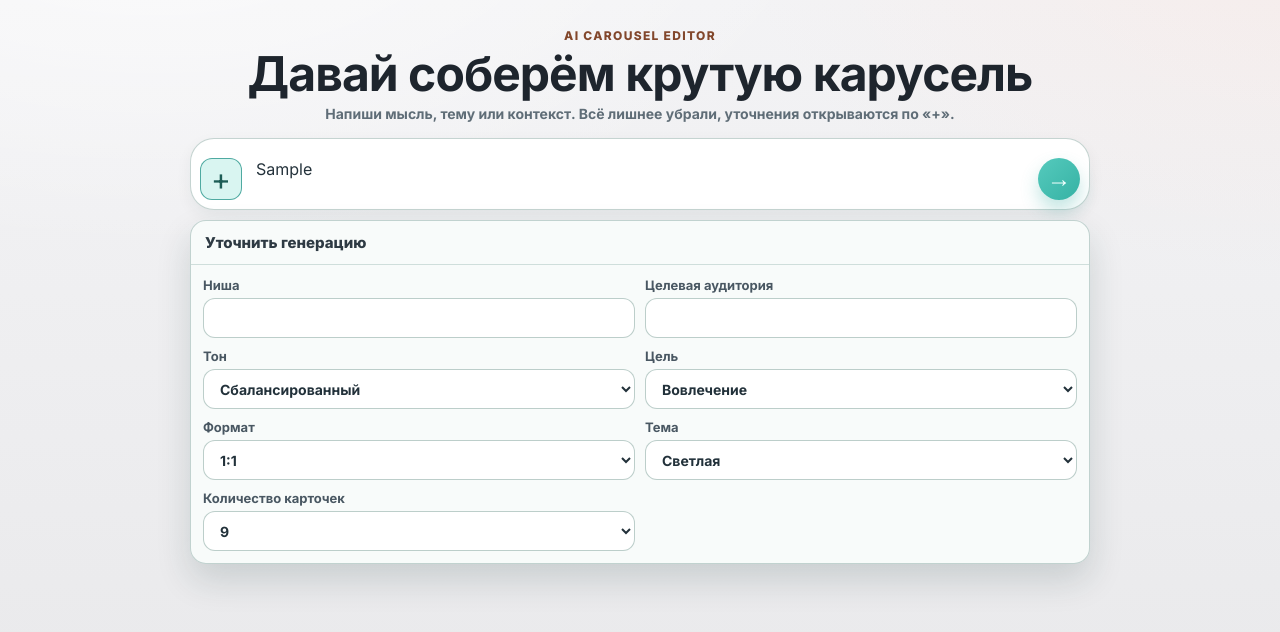
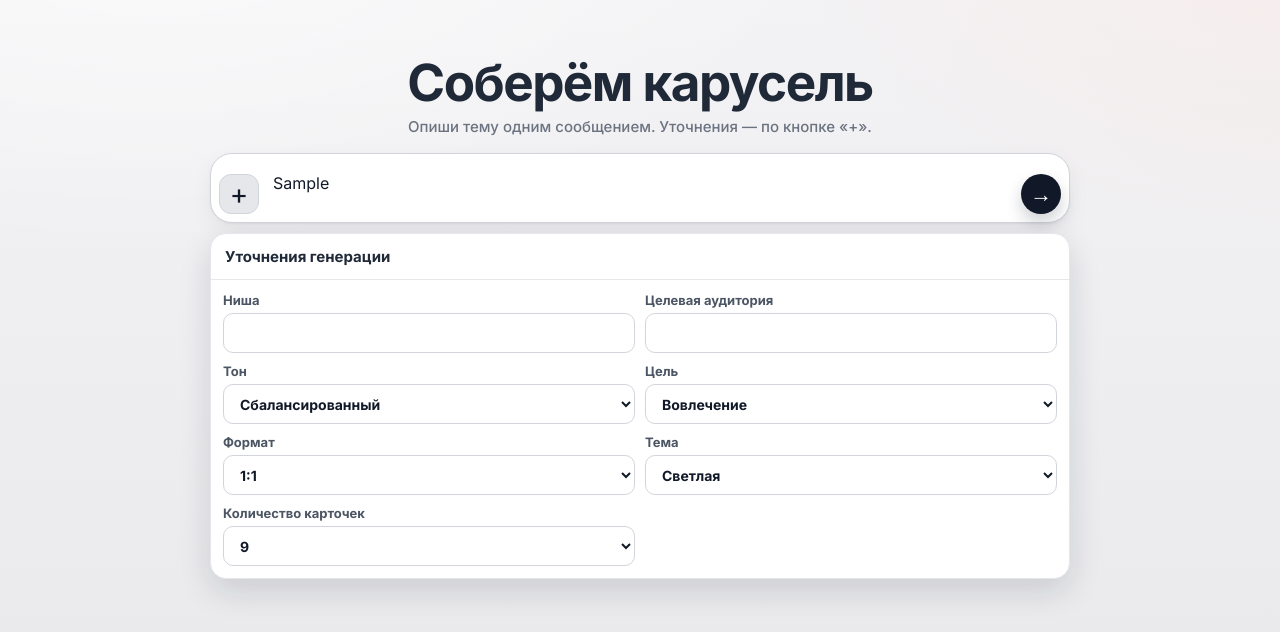
Before and after one commit to igor-jurievich/ai-carousel-editor, a Next.js app: page /generate in a window 1280 px wide. Both pictures are taken after typing "Sample" into the empty fields and a click on the button "Уточнить генерацию". Shown: the top 632 px of the page. Built offline with nearby package versions, Linux system fonts and the light colour scheme.

Commit message:
ux: refine generate start screen to clean chat style

```diff
--- a/app/generate/generate-page.module.css
+++ b/app/generate/generate-page.module.css
@@ -1,58 +1,48 @@
 .page {
-  padding-top: 28px;
-  padding-bottom: 28px;
+  padding-top: 56px;
+  padding-bottom: 32px;
 }
 
 .layout {
-  width: min(980px, 100%);
+  width: min(920px, 100%);
   margin: 0 auto;
   display: grid;
-  gap: 18px;
+  gap: 20px;
 }
 
 .hero {
   display: grid;
-  gap: 14px;
+  gap: 16px;
   padding: 0;
 }
 
 .heroTop {
   display: grid;
-  gap: 6px;
+  gap: 8px;
   justify-items: center;
   text-align: center;
 }
 
-.kicker {
-  display: inline-flex;
-  align-items: center;
-  font-size: 12px;
-  letter-spacing: 0.11em;
-  text-transform: uppercase;
-  font-weight: 800;
-  color: #82472c;
-}
-
 .heroTitle {
   margin: 0;
-  font-size: clamp(2rem, 4vw, 3rem);
-  line-height: 1.03;
-  letter-spacing: -0.02em;
-  color: #1e252d;
+  font-size: clamp(2.1rem, 5vw, 3.2rem);
+  line-height: 1.02;
+  letter-spacing: -0.03em;
+  color: #1f2937;
 }
 
 .heroSubtitle {
   margin: 0;
-  color: #5f6d77;
-  font-size: 14px;
+  color: #6b7280;
+  font-size: 15px;
   line-height: 1.4;
-  font-weight: 600;
+  font-weight: 500;
   max-width: 720px;
 }
 
 .chatComposer {
   position: relative;
-  width: min(900px, 100%);
+  width: min(860px, 100%);
   margin: 0 auto;
 }
 
@@ -61,70 +51,71 @@
   grid-template-columns: auto minmax(0, 1fr) auto;
   align-items: end;
   gap: 8px;
-  min-height: 68px;
-  padding: 9px;
-  border-radius: 24px;
-  border: 1px solid rgba(195, 211, 208, 0.96);
+  min-height: 66px;
+  padding: 8px;
+  border-radius: 22px;
+  border: 1px solid #d1d5db;
   background: #ffffff;
-  box-shadow: 0 6px 16px rgba(25, 56, 52, 0.06);
+  box-shadow: 0 1px 2px rgba(15, 23, 42, 0.05), 0 8px 22px rgba(15, 23, 42, 0.06);
 }
 
 .plusButton {
-  width: 42px;
-  height: 42px;
+  width: 40px;
+  height: 40px;
   border-radius: 12px;
-  border: 1px solid rgba(191, 208, 205, 0.95);
-  background: #ffffff;
-  color: #3e5960;
-  font-size: 30px;
+  border: 1px solid transparent;
+  background: #f3f4f6;
+  color: #374151;
+  font-size: 28px;
   line-height: 0;
   padding: 0;
-  transition: border-color 0.14s ease, background-color 0.14s ease, color 0.14s ease;
+  transition: all 0.14s ease;
 }
 
 .plusButton:hover {
-  border-color: rgba(84, 173, 164, 0.92);
+  background: #e5e7eb;
+  color: #111827;
 }
 
 .plusButtonActive {
-  border-color: rgba(72, 167, 158, 0.95);
-  background: rgba(213, 244, 240, 0.9);
-  color: #1d5d56;
+  border-color: #d1d5db;
+  background: #e5e7eb;
+  color: #111827;
 }
 
 .chatInput {
   width: 100%;
-  min-height: 52px;
+  min-height: 50px;
   max-height: 220px;
   resize: none;
   border: none;
   background: transparent;
-  color: #24323b;
+  color: #111827;
   font-size: 16px;
-  line-height: 1.42;
+  line-height: 1.45;
   padding: 10px 6px 8px;
   outline: none;
 }
 
 .chatInput::placeholder {
-  color: #8a97a0;
+  color: #9ca3af;
 }
 
 .sendButton {
-  width: 42px;
-  height: 42px;
+  width: 40px;
+  height: 40px;
   border-radius: 50%;
   border: none;
-  color: #f2fffd;
-  font-size: 24px;
+  color: #ffffff;
+  font-size: 22px;
   font-weight: 800;
   line-height: 0;
-  background: linear-gradient(135deg, #55cabd 0%, #36b2a4 100%);
-  box-shadow: 0 10px 18px rgba(53, 169, 158, 0.3);
+  background: #111827;
+  box-shadow: 0 8px 16px rgba(17, 24, 39, 0.2);
 }
 
 .sendButton:disabled {
-  opacity: 0.52;
+  opacity: 0.45;
   box-shadow: none;
 }
 
@@ -135,21 +126,21 @@
   right: 0;
   z-index: 20;
   border-radius: 16px;
-  border: 1px solid rgba(191, 209, 206, 0.95);
-  background: rgba(248, 251, 250, 0.98);
-  box-shadow: 0 16px 34px rgba(24, 59, 55, 0.16);
+  border: 1px solid #e5e7eb;
+  background: #ffffff;
+  box-shadow: 0 12px 32px rgba(15, 23, 42, 0.14);
   overflow: hidden;
 }
 
 .advancedHead {
-  min-height: 44px;
+  min-height: 46px;
   display: flex;
   align-items: center;
   padding: 0 14px;
-  border-bottom: 1px solid rgba(205, 221, 218, 0.95);
-  color: #2e3a43;
+  border-bottom: 1px solid #e5e7eb;
+  color: #1f2937;
   font-size: 15px;
-  font-weight: 800;
+  font-weight: 700;
 }
 
 .advancedGrid {
@@ -162,52 +153,25 @@
 .fieldLabel {
   display: grid;
   gap: 5px;
-  color: #495762;
+  color: #4b5563;
   font-size: 13px;
-  font-weight: 700;
+  font-weight: 600;
 }
 
 .field {
   min-height: 40px;
-  border-radius: 12px;
-  border: 1px solid rgba(183, 202, 198, 0.92);
+  border-radius: 10px;
+  border: 1px solid #d1d5db;
   background: #ffffff;
-  color: #22313a;
+  color: #111827;
   font-size: 14px;
   padding: 0 12px;
   outline: none;
 }
 
 .field:focus {
-  border-color: rgba(85, 179, 169, 0.95);
-  box-shadow: 0 0 0 3px rgba(116, 210, 200, 0.2);
-}
-
-.presetsRow {
-  display: grid;
-  grid-template-columns: repeat(2, minmax(0, 1fr));
-  gap: 8px;
-}
-
-.presetChip {
-  min-height: 40px;
-  padding: 0 12px;
-  border-radius: 999px;
-  border: 1px solid rgba(164, 223, 215, 0.92);
-  background: rgba(217, 244, 240, 0.84);
-  color: #316e69;
-  font-size: 12px;
-  font-weight: 800;
-  line-height: 1.2;
-  text-align: center;
-}
-
-.presetChip:hover:not(:disabled) {
-  background: rgba(201, 240, 234, 0.94);
-}
-
-.presetChip:disabled {
-  opacity: 0.6;
+  border-color: #9ca3af;
+  box-shadow: 0 0 0 3px rgba(156, 163, 175, 0.18);
 }
 
 .status {
@@ -340,7 +304,7 @@
 @media (max-width: 768px) {
   .page {
     padding-inline: 8px;
-    padding-top: 14px;
+    padding-top: 18px;
   }
 
   .layout {
@@ -358,7 +322,7 @@
   }
 
   .heroTitle {
-    font-size: clamp(1.65rem, 8vw, 2.05rem);
+    font-size: clamp(1.9rem, 8vw, 2.4rem);
   }
 
   .heroSubtitle {
--- a/app/generate/page.tsx
+++ b/app/generate/page.tsx
@@ -255,10 +255,9 @@ export default function GeneratePage() {
       <div className={styles.layout}>
         <header className={styles.hero}>
           <div className={styles.heroTop}>
-            <span className={styles.kicker}>AI CAROUSEL EDITOR</span>
-            <h1 className={styles.heroTitle}>Давай соберём крутую карусель</h1>
+            <h1 className={styles.heroTitle}>Соберём карусель</h1>
             <p className={styles.heroSubtitle}>
-              Напиши мысль, тему или контекст. Всё лишнее убрали, уточнения открываются по «+».
+              Опиши тему одним сообщением. Уточнения — по кнопке «+».
             </p>
           </div>
 
@@ -305,7 +304,7 @@ export default function GeneratePage() {
 
             {isAdvancedOpen ? (
               <section className={styles.advancedPopover} aria-label="Уточнение генерации">
-                <div className={styles.advancedHead}>Уточнить генерацию</div>
+                <div className={styles.advancedHead}>Уточнения генерации</div>
                 <div className={styles.advancedGrid}>
                   <label className={styles.fieldLabel}>
                     Ниша
```
